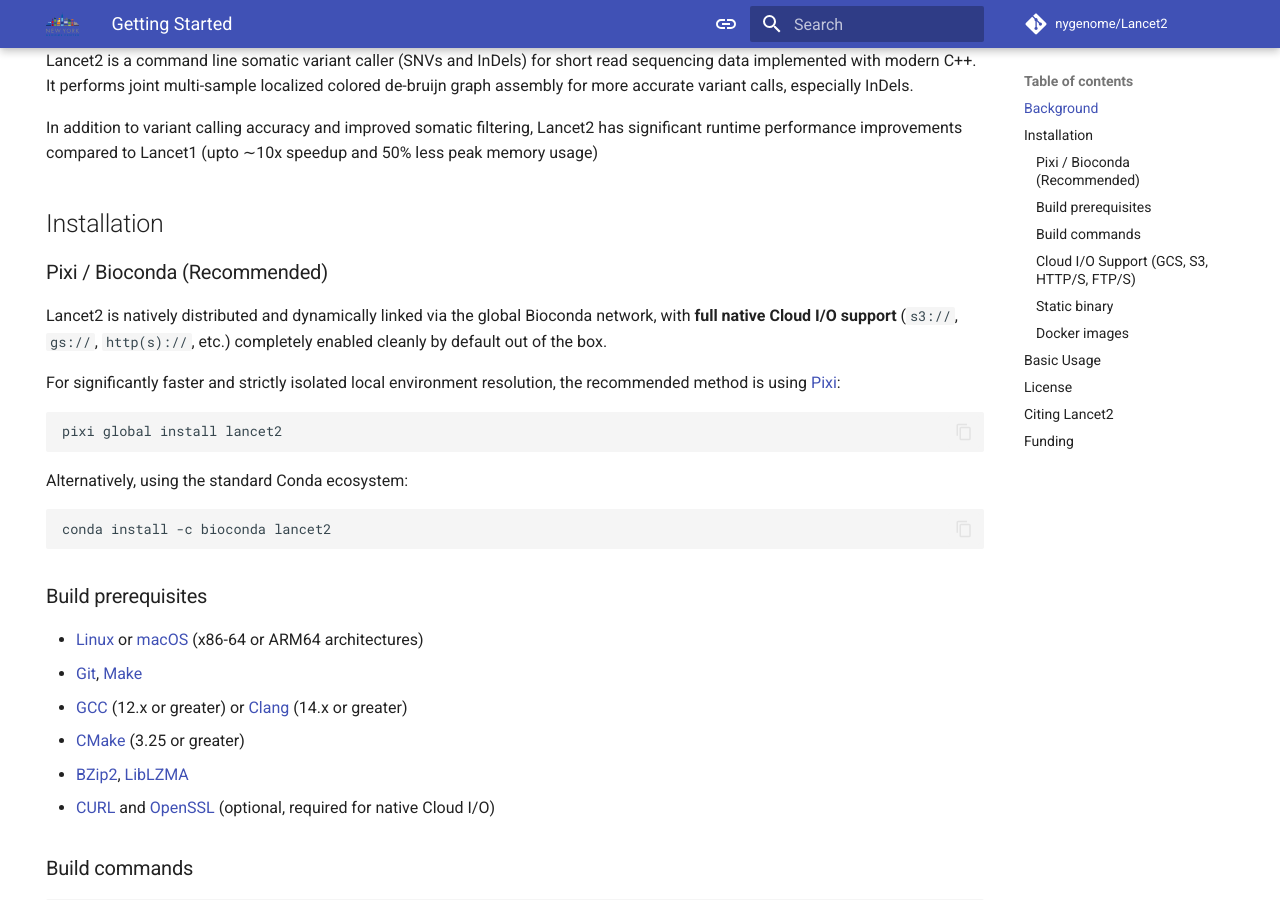
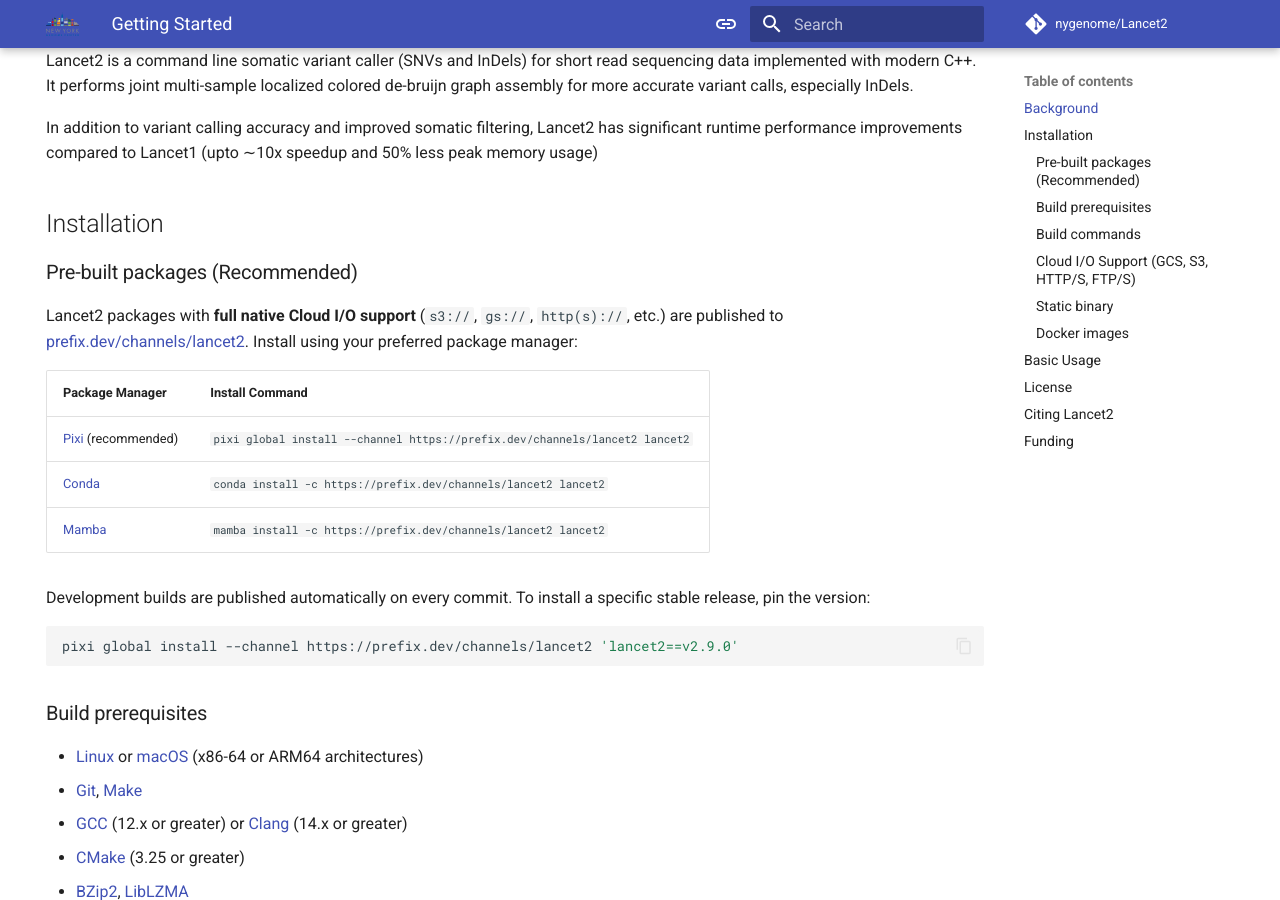
Before and after one commit to omicsnut/Lancet2, an MkDocs documentation site: the page built from docs/index.md, in a window 1280 px wide and 900 px high, scrolled down 231 px. Built offline with MkDocs 1.6.1 and Material for MkDocs 9.7.7, drawn with Linux system fonts in a browser that asks for light colours; plug-ins that fetch from the network failed and are left out; comment, search, counter and statistics services are not loaded; the version menu is left out.

Commit message:
chore: add prefix.dev deployment pipeline and update install docs

````diff
--- a/docs/index.md
+++ b/docs/index.md
@@ -16,16 +16,18 @@
 
 ## Installation
 
-### Pixi / Bioconda (Recommended)
-Lancet2 is natively distributed and dynamically linked via the global Bioconda network, with **full native Cloud I/O support** (`s3://`, `gs://`, `http(s)://`, etc.) completely enabled cleanly by default out of the box.
+### Pre-built packages (Recommended)
+Lancet2 packages with **full native Cloud I/O support** (`s3://`, `gs://`, `http(s)://`, etc.) are published to [prefix.dev/channels/lancet2](https://prefix.dev/channels/lancet2). Install using your preferred package manager:
 
-For significantly faster and strictly isolated local environment resolution, the recommended method is using [Pixi](https://pixi.sh/):
+| Package Manager | Install Command |
+|---|---|
+| [Pixi](https://pixi.sh/) (recommended) | `pixi global install --channel https://prefix.dev/channels/lancet2 lancet2` |
+| [Conda](https://docs.conda.io/) | `conda install -c https://prefix.dev/channels/lancet2 lancet2` |
+| [Mamba](https://mamba.readthedocs.io/) | `mamba install -c https://prefix.dev/channels/lancet2 lancet2` |
+
+Development builds are published automatically on every commit. To install a specific stable release, pin the version:
 ```bash
-pixi global install lancet2
-```
-Alternatively, using the standard Conda ecosystem:
-```bash
-conda install -c bioconda lancet2
+pixi global install --channel https://prefix.dev/channels/lancet2 'lancet2==v2.9.0'
 ```
 
 ### Build prerequisites
````
Also changed, not shown: README.md (+10 -8 lines), 3 other files.
